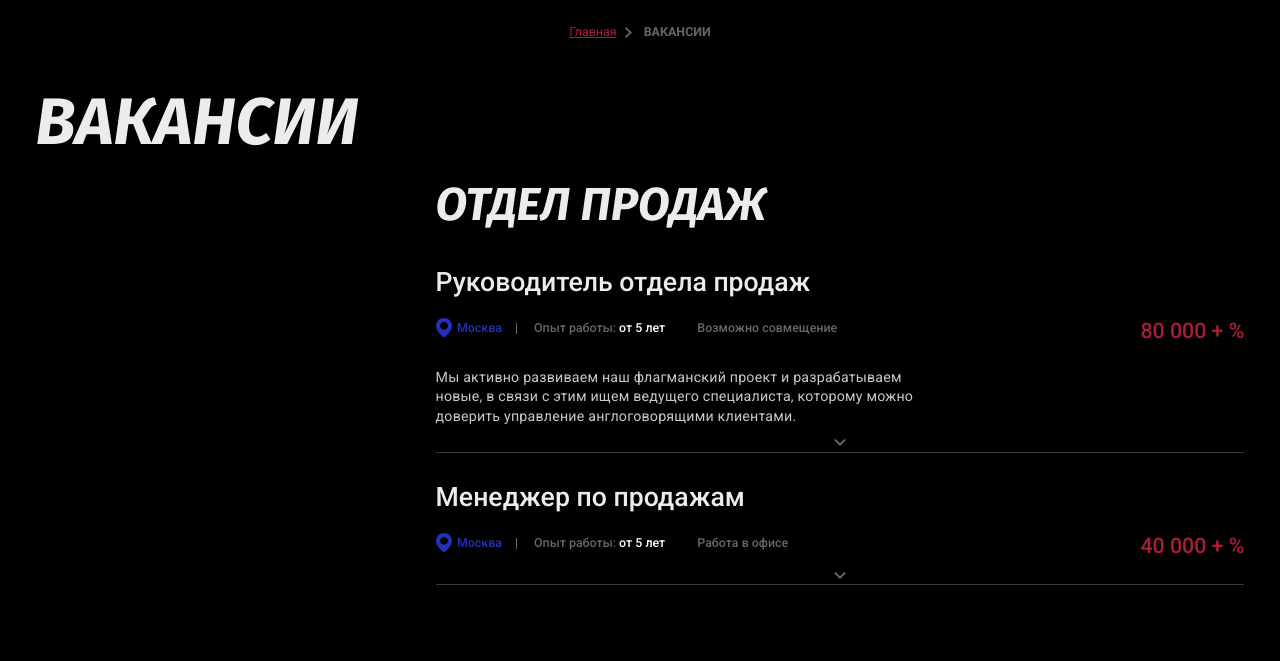
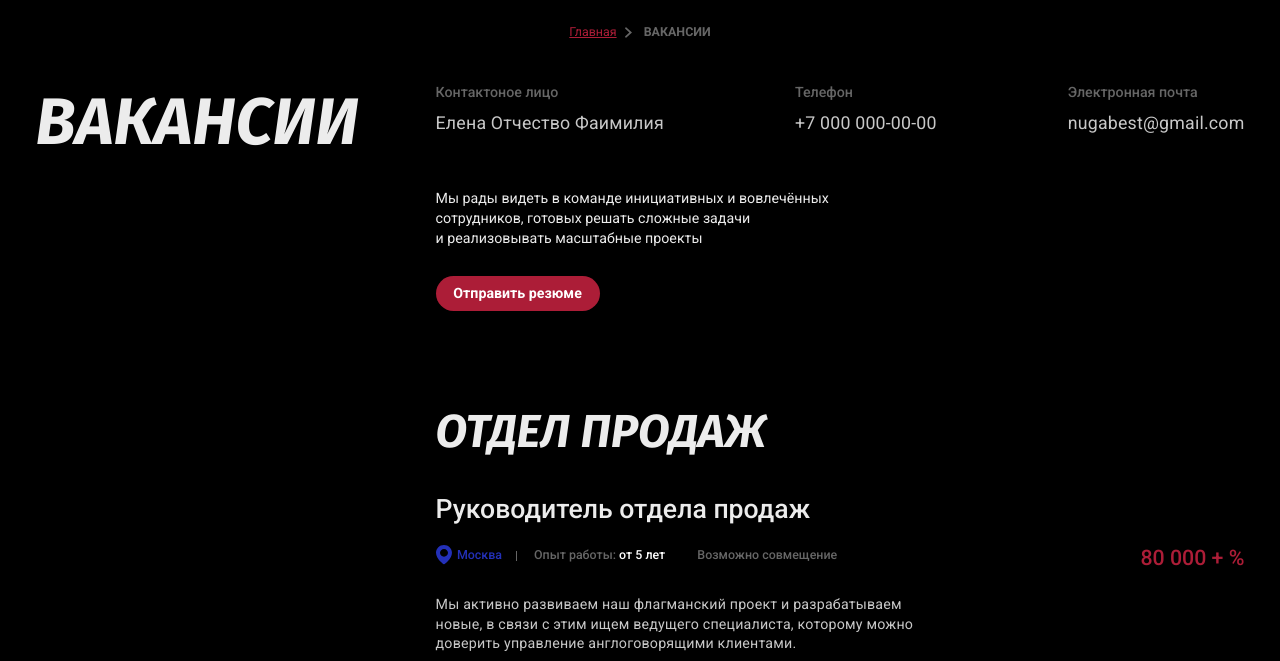
Before and after one commit to maggotundead/nuga-best, a website: page app/vacancies.html in a window 1280 px wide. Shown: the part 117-778 px from the top of the page. Drawn offline with Linux system fonts and the light colour scheme.

Commit message:
vacancies head

```diff
--- a/app/vacancies.html
+++ b/app/vacancies.html
@@ -174,21 +174,28 @@
                     <div class="container">
                         <h1 class="page-title smaller">Вакансии</h1>
                         <div class="vacancies-content">
-                            <!-- <div class="contact-form">
-                                <div class="input-wrapper">
-                                    <label for="name"></label>
-                                    <input type="text" name="" id="name">
+                            <div class="contact-person">
+                                <div class="person-groups">
+                                    <div class="person-group">
+                                        <div class="person-group-title">Контактоное лицо</div>
+                                        <div class="person-group-value">Елена Отчество Фаимилия</div>
+                                    </div>
+                                    <div class="person-group">
+                                        <div class="person-group-title">Телефон</div>
+                                        <div class="person-group-value">
+                                            <a href="tel:+70000000000">+7 000 000-00-00</a>
+                                        </div>
+                                    </div>
+                                    <div class="person-group">
+                                        <div class="person-group-title">Электронная почта</div>
+                                        <div class="person-group-value">
+                                            <a href="mailto:nugabest@gmail.com">nugabest@gmail.com</a>
+                                        </div>
+                                    </div>
                                 </div>
-                                <div class="input-wrapper">
-                                    <label for="phone"></label>
-                                    <input type="text" name="" id="phone">
-                                </div>
-                                <div class="input-wrapper">
-                                    <label for="mail"></label>
-                                    <input type="text" name="" id="mail">
-                                </div>
-                                <button class="btn red">Отправить резюме</button>
-                            </div> -->
+                                <div class="person-annotation">Мы рады видеть в команде инициативных и вовлечённых <br> сотрудников, готовых решать сложные задачи <br> и реализовывать масштабные проекты</div>
+                                <button class="btn red person-btn">Отправить резюме</button>
+                            </div>
                             <div class="vacancies">
                                 <div class="vacancies-group">
                                     <h2 class="vacancies-group-title">Отдел продаж</h2>
--- a/resources/sass/_blocks.scss
+++ b/resources/sass/_blocks.scss
@@ -2819,6 +2819,69 @@ article {
         flex-grow: 1;
         @include mobile {
             margin-top: mobrem(30);
+        }
+    }
+    .person-groups {
+        display: flex;
+        justify-content: space-between;
+        @include mobile {
+            flex-direction: column;
+        }
+    }
+    .person-group {
+        &:not(:last-child) {
+            margin-right: rem(32);
+            @include mobile {
+                margin-right: 0;
+                margin-bottom: mobrem(16);
+            }
+        }
+        &-title {
+            font-size: rem(16);
+            line-height: 1.25;
+            font-weight: 500;
+            color: $grey;
+            @include mobile {
+                font-size: mobrem(16);
+            }
+        }
+        &-value {
+            margin-top: rem(10);
+            font-size: rem(20);
+            line-height: 1.43;
+            letter-spacing: .2px;
+            color: #c8c8c8;
+            @include mobile {
+                margin-top: mobrem(10);
+                font-size: mobrem(20);
+            }
+            a {
+                transition: $duration;
+                &:hover {
+                    text-decoration: underline;
+                    color: $blue;
+                }
+            }
+        }
+    }
+    .person-annotation {
+        margin-top: rem(60);
+        max-width: rem(600);
+        @include mobile {
+            margin-top: mobrem(40);
+            max-width: 100%;
+        }
+        br {
+            @include mobile {
+                display: none;
+            }
+        }
+    }
+    .person-btn {
+        margin-top: rem(30);
+        @include mobile {
+            margin-top: mobrem(30);
+            width: 100%;
         }
     }
     .vacancies {
```
Also changed, not shown: app/css/styles.css.
